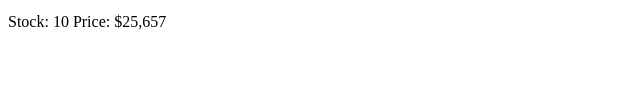
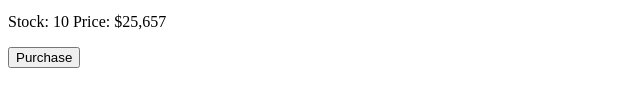
Before and after one commit to wyatt4543/vehicle_sales, a plain HTML site: page index.html in a window 1280 px wide. Shown: the part 177-284 px from the top of the page, without its empty margins (0-640 px from the left). Drawn offline with Linux system fonts and the light colour scheme.

Commit message:
add a purchase button to the main webpage

```diff
--- a/index.html
+++ b/index.html
@@ -12,5 +12,6 @@
     <h2>Toyota Camry</h2>
     <img src="Vehicle Images/IMG001.jpg" alt="White Toyota Camry" width="500" height="250">
     <p>Stock: 10 Price: $25,657</p>
+    <button onclick="location.href='purchase.html'" type="button">Purchase</button>
 </body>
 </html>
```
